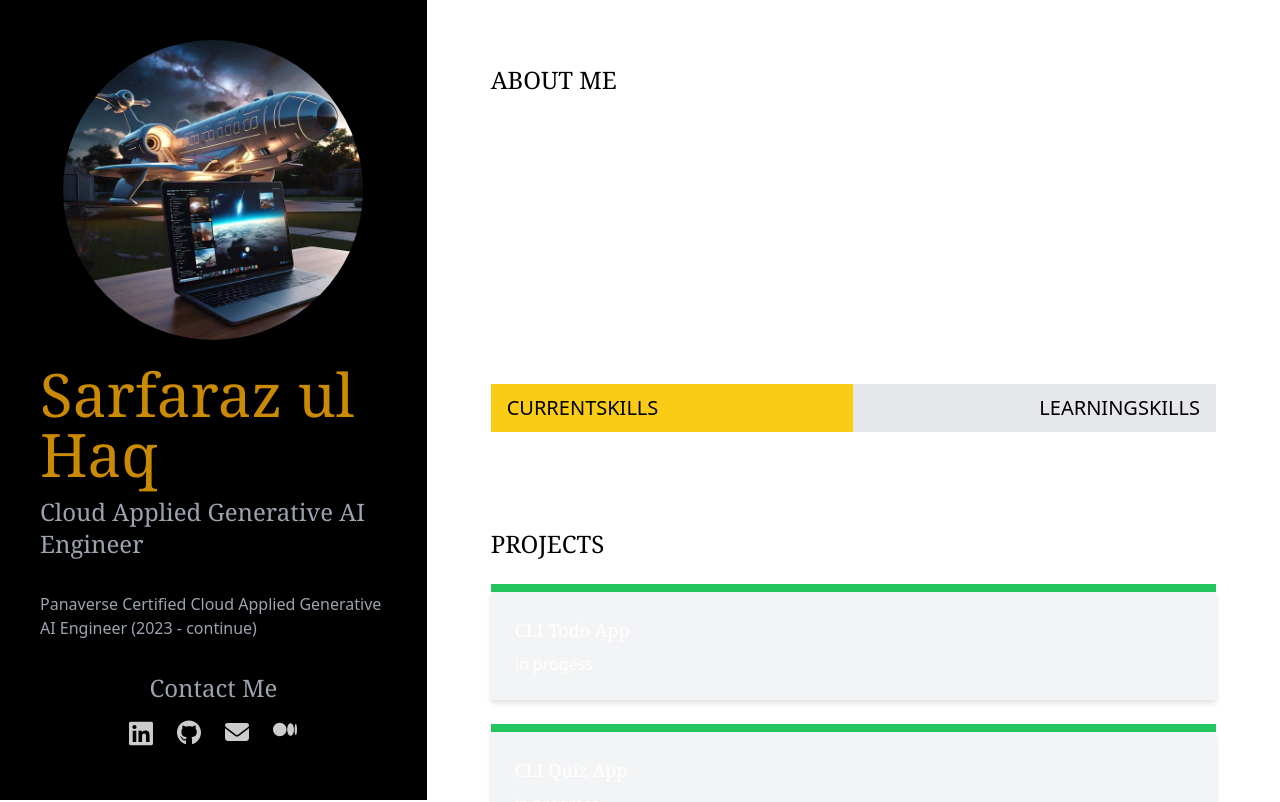
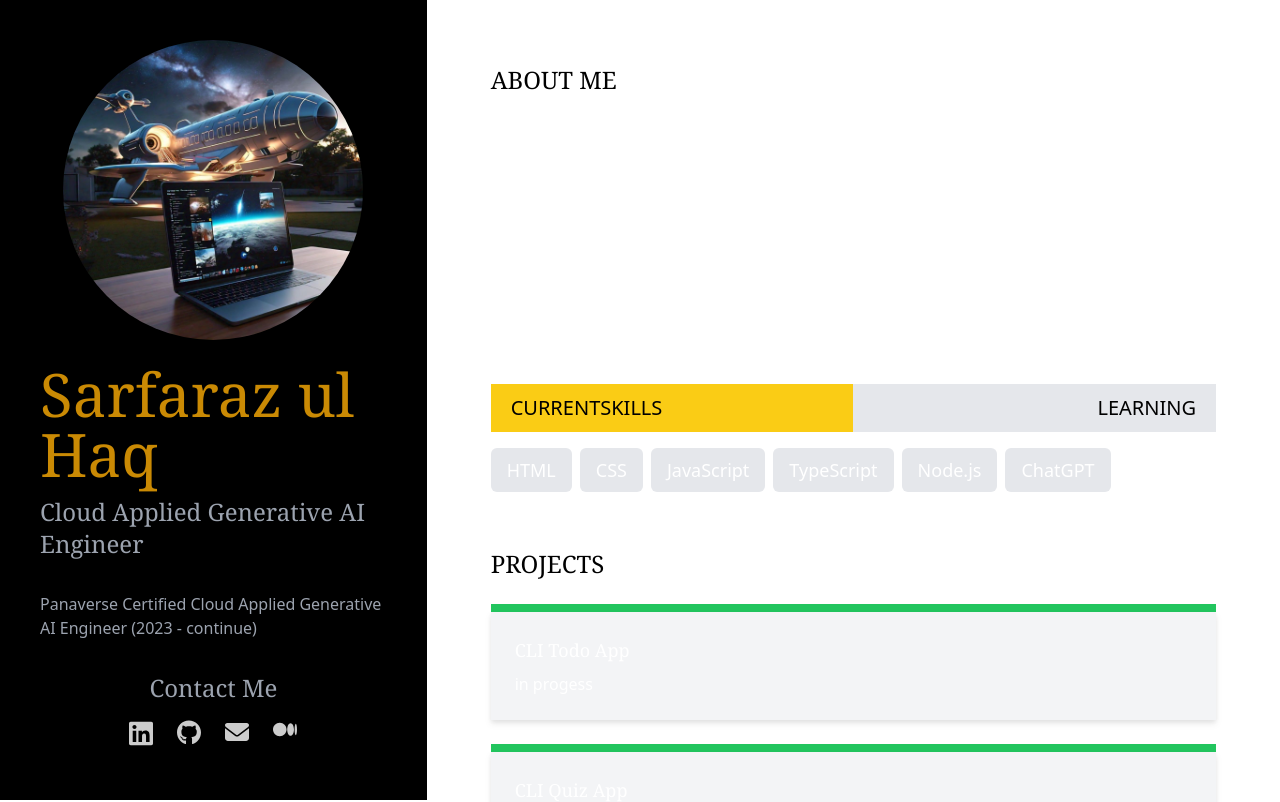
Before and after one commit to Sarfaraz-ul-Haq/nextjs_personal_website, a Next.js app: page / in a window 1280 px wide. Shown: the top 802 px of the page. Built offline with nearby package versions, Linux system fonts and the light colour scheme.

Commit message:
add padding to buttons

```diff
--- a/src/components/skills.tsx
+++ b/src/components/skills.tsx
@@ -11,11 +11,11 @@ function Skills({ data }: any) {
 
   const tabs = (
     <div className="flex">
-      {["currentSkills", "learningSkills"].map((el) => (
+      {["currentSkills", "learning"].map((el) => (
         <button
           key={el}
           type="button"
-          className={`btn ${setBg(el)} ${setTabsAlignment(el)}`}
+          className={`btn ${setBg(el)} ${setTabsAlignment(el)} px-5`}
           onClick={() => setActiveTab(el)}
         >
           {el}
@@ -30,8 +30,8 @@ function Skills({ data }: any) {
       }`}
     >
       {data[activeTab].map(({ icon, text }: any) => (
-        <li key={text}>
-          <span> {icon}</span> {text}
+        <li key={text} className="skill">
+          {text}
         </li>
       ))}
     </ul>
```
